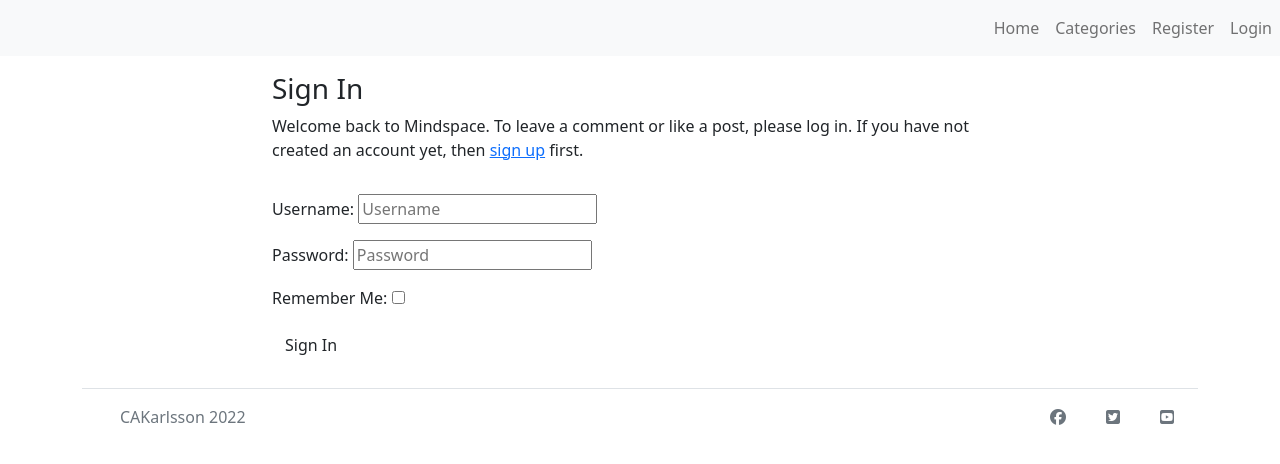
After one commit to CAKarlsson/project4, a Django app: page /accounts/login/ in a window 1280 px wide. The commit adds this page. Shown: the top 464 px of the page. Run offline with Django 3.2, Linux system fonts and the light colour scheme; some libraries are stand-ins or nearby versions.

Commit message:
Add anchors to navbar links, temporary sign up, login, logout html. Install allauth

```diff
--- a/mindspace/urls.py
+++ b/mindspace/urls.py
@@ -20,4 +20,5 @@ urlpatterns = [
     path('admin/', admin.site.urls),
     path("", include("blog.urls"), name="blog-urls"),
     path('summernote/', include('django_summernote.urls')),
+    path("accounts/", include("allauth.urls")),
 ]
--- /dev/null
+++ b/templates/account/login.html
@@ -0,0 +1,34 @@
+{% extends "base.html" %}
+
+{% load i18n %}
+{% load account socialaccount %}
+
+{% block head_title %}{% trans "Sign In" %}{% endblock %}
+
+{% block content %}
+
+<div class="container">
+    <div class="row">
+        <div class="col-md-8 mt-3 offset-md-2">
+            <h3>{% trans "Sign In" %}</h3>
+
+            <p>{% blocktrans %}Welcome back to Mindspace. To leave a comment or like a post, please log in. If
+                you
+                have not created an account yet, then <a class="link" href="{{ signup_url }}">sign up</a>
+                first.{% endblocktrans %}</p>
+        </div>
+    </div>
+    <div class="row">
+        <div class="col-md-8 mt-3 offset-md-2">
+            <form class="login" method="POST" action="{% url 'account_login' %}">
+                {% csrf_token %}
+                {{ form.as_p }}
+                {% if redirect_field_value %}
+                <input type="hidden" name="{{ redirect_field_name }}" value="{{ redirect_field_value }}" />
+                {% endif %}
+                <button class="btn btn-signup right" type="submit">{% trans "Sign In" %}</button>
+            </form>
+        </div>
+    </div>
+</div>
+{% endblock %}
--- a/templates/base.html
+++ b/templates/base.html
@@ -29,21 +29,21 @@
         <div class="collapse navbar-collapse" id="navbarNav">
           <ul class="navbar-nav ms-auto mb-2 mb-lg-0">
             <li class="nav-item active">
-              <a class="nav-link" href="#">Home <span class="sr-only">(current)</span></a>
+              <a class="nav-link" href="{% url 'home' %}">Home <span class="sr-only">(current)</span></a>
             </li>
             {% if user.is_authenticated %}
             <li class="nav-item">
-              <a class="nav-link" href="#">Logout</a>
+              <a class="nav-link" href="{% url 'account_logout' %}">Logout</a>
             </li>
             {% else %}
             <li class="nav-item">
-              <a class="nav-link" href="#">Categories</a>
+              <a class="nav-link" href="">Categories</a>
             </li>
             <li class="nav-item">
-              <a class="nav-link" href="#">Register</a>
+              <a class="nav-link" href="{% url 'account_signup' %}">Register</a>
             </li>
             <li class="nav-item">
-              <a class="nav-link disabled" href="#">Login</a>
+              <a class="nav-link" href="{% url 'account_login' %}">Login</a>
             </li>
             {% endif %}
           </ul>
```
Also changed, not shown: mindspace/settings.py (+11 -2 lines), requirements.txt (+9 -0 lines), templates/account/logout.html (added, +29 -0 lines), templates/account/signup.html (added, +31 -0 lines).
